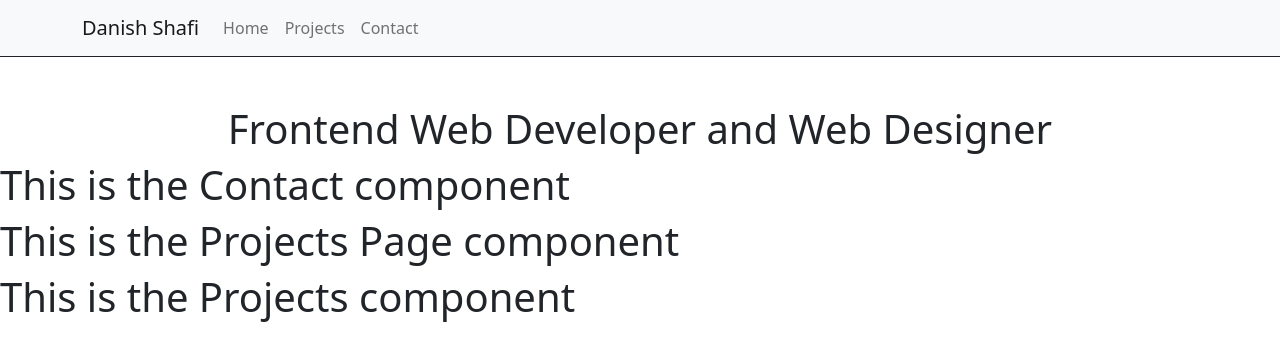
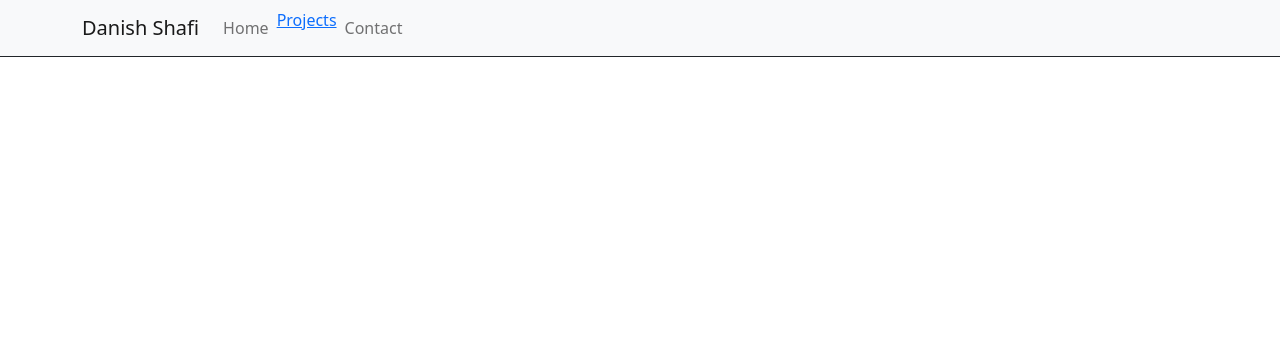
Before and after one commit to builtbydans/EDX_Challenge13_My-React-Portfolio, a React (Create React App) app: page / in a window 1280 px wide. Shown: the top 360 px of the page. Built offline with nearby package versions, Linux system fonts and the light colour scheme.

Commit message:
react-Router working

```diff
--- a/package.json
+++ b/package.json
@@ -11,6 +11,7 @@
     "react": "^18.2.0",
     "react-dom": "^18.2.0",
     "react-router": "^6.8.2",
+    "react-router-dom": "^6.8.2",
     "react-scripts": "5.0.1",
     "web-vitals": "^2.1.4"
   },
--- a/src/App.js
+++ b/src/App.js
@@ -3,15 +3,15 @@ import Header from './components/Header/Header';
 import Home from './components/Home/Home';
 import Projects from './components/Projects/Projects';
 import ProjectsPage from './components/ProjectsPage/ProjectsPage';
+import { BrowserRouter as Router, Route, Routes } from 'react-router-dom';
 
 function App() {
   return (
     <div className="App">
       <Header />
-      <Home />
-      <Contact />
-      <ProjectsPage />
-      <Projects />
+      <Routes>
+        <Route path="Projects" element={<Projects />} />
+      </Routes>
     </div>
   );
 }
--- a/src/components/Header/Header.js
+++ b/src/components/Header/Header.js
@@ -1,3 +1,5 @@
+import { Link } from "react-router-dom";
+
 function Header() {
   return (
     <header className="container-fluid px-0">
@@ -5,6 +7,7 @@ function Header() {
         <nav class="navbar navbar-expand-lg navbar-light bg-light border-bottom border-dark">
           <div className="container">
 
+          <Link to="/Home" />
           <a class="navbar-brand" href="#">Danish Shafi</a>
           <button class="navbar-toggler" type="button" data-toggle="collapse" data-target="#navbarNav" aria-controls="navbarNav" aria-expanded="false" aria-label="Toggle navigation">
             <span class="navbar-toggler-icon"></span>
@@ -16,7 +19,7 @@ function Header() {
                 <a class="nav-link" href="#">Home</a>
               </li>
               <li class="nav-item">
-                <a class="nav-link" href="#">Projects</a>
+                <Link to="Projects">Projects</Link>
               </li>
               <li class="nav-item">
                 <a class="nav-link" href="#">Contact</a>
--- a/src/index.js
+++ b/src/index.js
@@ -3,10 +3,13 @@ import ReactDOM from 'react-dom/client';
 import '../src/assets/css/index.css';
 import App from './App';
 import 'bootstrap/dist/css/bootstrap.min.css';
+import { BrowserRouter } from 'react-router-dom';
 
 const root = ReactDOM.createRoot(document.getElementById('root'));
 root.render(
   <React.StrictMode>
-    <App />
+    <BrowserRouter>
+      <App />
+    </BrowserRouter>
   </React.StrictMode>
 );
```
Also changed, not shown: 1 other file (tests, documents, lock files or other folders).
